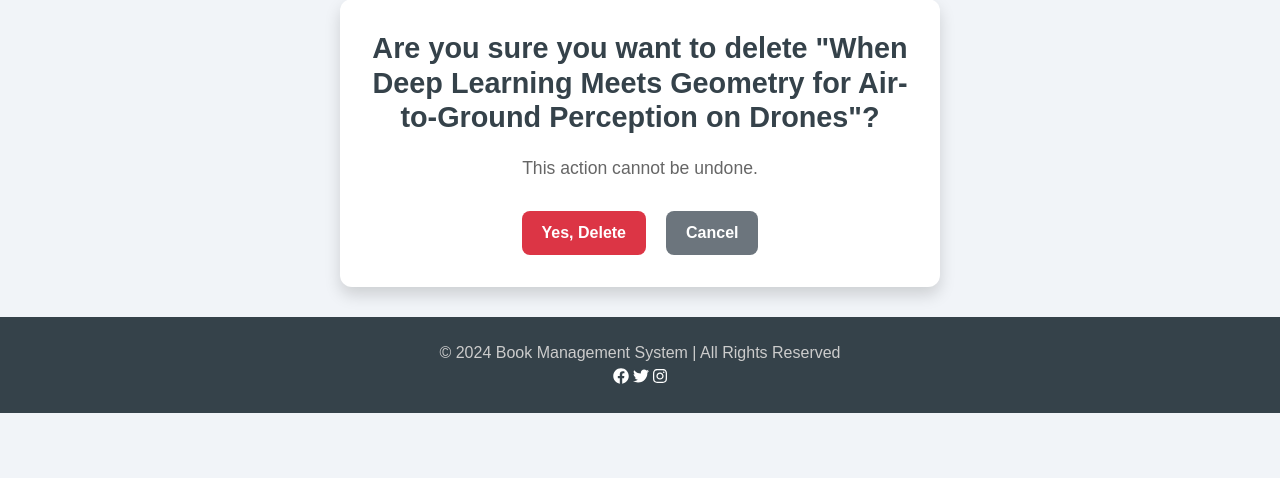
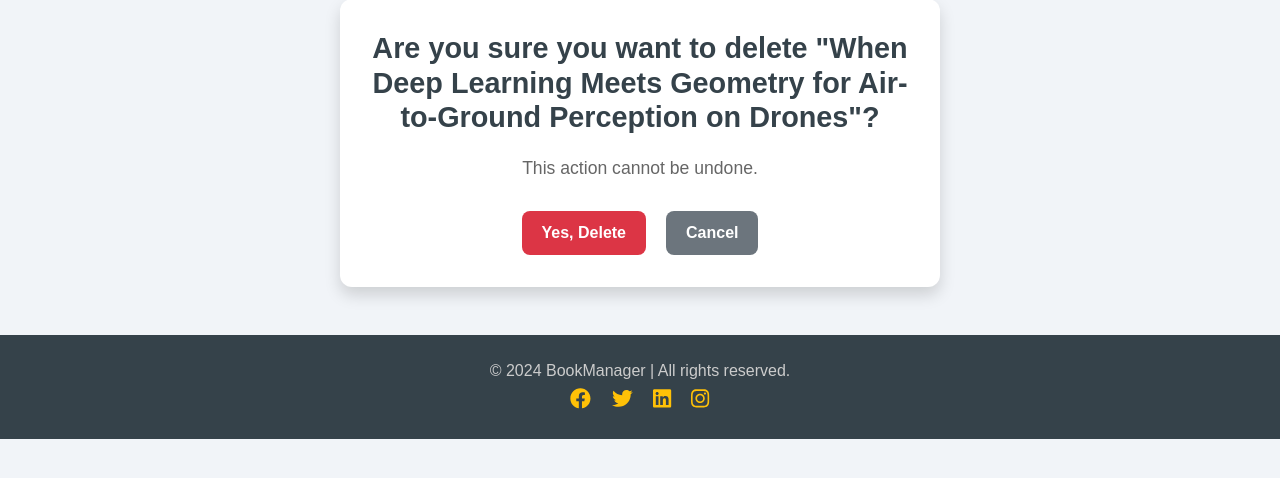
Before and after one commit to yashkhopkar3/BookManagement, a Django app: page /book/2/delete/ in a window 1280 px wide. Shown: the part 111-589 px from the top of the page. Run offline with Django 5.2, Linux system fonts and the light colour scheme; a user stored in the database is signed in; data comes from the database, SQL or seed files in the repository; some libraries are stand-ins or nearby versions.

Commit message:
updated footer

```diff
--- a/templates/base.html
+++ b/templates/base.html
@@ -206,13 +206,14 @@
     </div>
 
     <!-- Footer -->
-    <footer class="book-manager-footer text-center mt-4">
-        <div>
-            <p>&copy; 2024 Book Management System | All Rights Reserved</p>
+     <footer class="footer mt-5 text-center book-manager-footer">
+        <div class="container">
+            <p>&copy; 2024 BookManager | All rights reserved.</p>
             <div class="social-icons">
-                <a href="#" class="fab fa-facebook"></a>
-                <a href="#" class="fab fa-twitter"></a>
-                <a href="#" class="fab fa-instagram"></a>
+                <a href="#" class="mx-2"><i class="fab fa-facebook"></i></a>
+                <a href="#" class="mx-2"><i class="fab fa-twitter"></i></a>
+                <a href="#" class="mx-2"><i class="fab fa-linkedin"></i></a>
+                <a href="#" class="mx-2"><i class="fab fa-instagram"></i></a>
             </div>
         </div>
     </footer>
```
